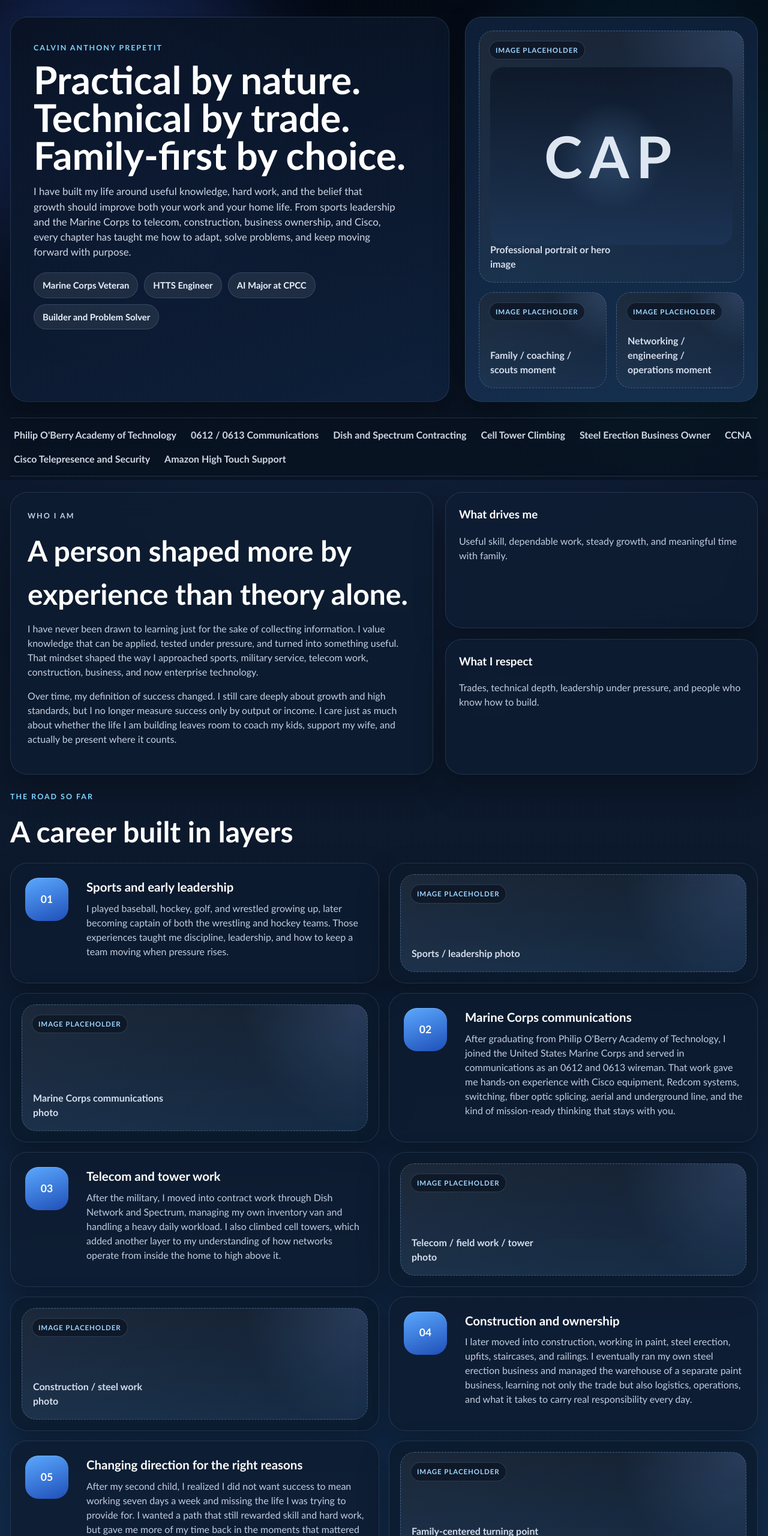
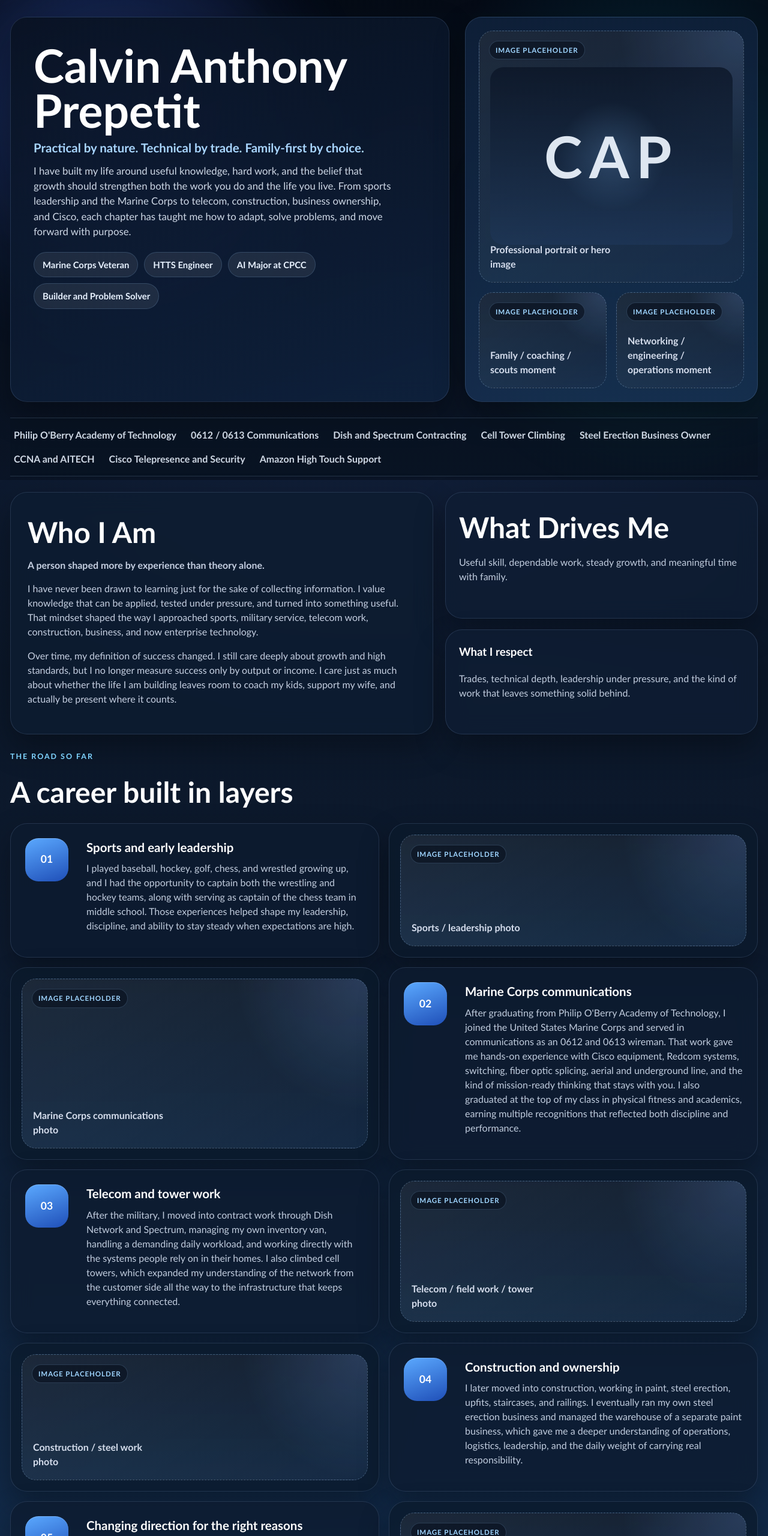
Before and after one commit to CalvinPrepetit/web-pages-project, a plain HTML site: page personal.html in a window 1280 px wide. Shown: the top 2560 px of the page at 60% size. Drawn offline with Linux system fonts and the light colour scheme.

Commit message:
Refine personal page wording and headings

```diff
--- a/personal.html
+++ b/personal.html
@@ -16,15 +16,15 @@
     <main class="page-shell personal-shell">
       <section class="personal-hero reveal">
         <div class="personal-hero-copy">
-          <p class="personal-kicker">Calvin Anthony Prepetit</p>
-          <h1>Practical by nature. Technical by trade. Family-first by choice.</h1>
+          <h1>Calvin Anthony Prepetit</h1>
+          <p class="personal-slogan">Practical by nature. Technical by trade. Family-first by choice.</p>
           <p class="personal-lead">
             I have built my life around useful knowledge, hard work, and the
-            belief that growth should improve both your work and your home life.
-            From sports leadership and the Marine Corps to telecom,
-            construction, business ownership, and Cisco, every chapter has
-            taught me how to adapt, solve problems, and keep moving forward
-            with purpose.
+            belief that growth should strengthen both the work you do and the
+            life you live. From sports leadership and the Marine Corps to
+            telecom, construction, business ownership, and Cisco, each chapter
+            has taught me how to adapt, solve problems, and move forward with
+            purpose.
           </p>
           <div class="personal-chip-row">
             <span>Marine Corps Veteran</span>
@@ -65,7 +65,7 @@
           <span>Dish and Spectrum Contracting</span>
           <span>Cell Tower Climbing</span>
           <span>Steel Erection Business Owner</span>
-          <span>CCNA</span>
+          <span>CCNA and AITECH</span>
           <span>Cisco Telepresence and Security</span>
           <span>Amazon High Touch Support</span>
         </div>
@@ -73,8 +73,8 @@
 
       <section class="personal-band reveal">
         <div class="personal-band-copy">
-          <p class="personal-section-kicker">Who I Am</p>
-          <h2>A person shaped more by experience than theory alone.</h2>
+          <h2>Who I Am</h2>
+          <p class="personal-band-subtitle">A person shaped more by experience than theory alone.</p>
           <p>
             I have never been drawn to learning just for the sake of collecting
             information. I value knowledge that can be applied, tested under
@@ -93,12 +93,12 @@
 
         <div class="personal-band-side">
           <article class="value-card smooth-card">
-            <h3>What drives me</h3>
+            <h2>What Drives Me</h2>
             <p>Useful skill, dependable work, steady growth, and meaningful time with family.</p>
           </article>
           <article class="value-card smooth-card">
             <h3>What I respect</h3>
-            <p>Trades, technical depth, leadership under pressure, and people who know how to build.</p>
+            <p>Trades, technical depth, leadership under pressure, and the kind of work that leaves something solid behind.</p>
           </article>
         </div>
       </section>
@@ -115,10 +115,12 @@
             <div class="journey-copy">
               <h3>Sports and early leadership</h3>
               <p>
-                I played baseball, hockey, golf, and wrestled growing up, later
-                becoming captain of both the wrestling and hockey teams. Those
-                experiences taught me discipline, leadership, and how to keep a
-                team moving when pressure rises.
+                I played baseball, hockey, golf, chess, and wrestled growing
+                up, and I had the opportunity to captain both the wrestling and
+                hockey teams, along with serving as captain of the chess team
+                in middle school. Those experiences helped shape my leadership,
+                discipline, and ability to stay steady when expectations are
+                high.
               </p>
             </div>
           </article>
@@ -147,7 +149,10 @@
                 communications as an 0612 and 0613 wireman. That work gave me
                 hands-on experience with Cisco equipment, Redcom systems,
                 switching, fiber optic splicing, aerial and underground line,
-                and the kind of mission-ready thinking that stays with you.
+                and the kind of mission-ready thinking that stays with you. I
+                also graduated at the top of my class in physical fitness and
+                academics, earning multiple recognitions that reflected both
+                discipline and performance.
               </p>
             </div>
           </article>
@@ -158,10 +163,12 @@
               <h3>Telecom and tower work</h3>
               <p>
                 After the military, I moved into contract work through Dish
-                Network and Spectrum, managing my own inventory van and handling
-                a heavy daily workload. I also climbed cell towers, which added
-                another layer to my understanding of how networks operate from
-                inside the home to high above it.
+                Network and Spectrum, managing my own inventory van, handling a
+                demanding daily workload, and working directly with the systems
+                people rely on in their homes. I also climbed cell towers,
+                which expanded my understanding of the network from the customer
+                side all the way to the infrastructure that keeps everything
+                connected.
               </p>
             </div>
           </article>
@@ -188,9 +195,9 @@
                 I later moved into construction, working in paint, steel
                 erection, upfits, staircases, and railings. I eventually ran my
                 own steel erection business and managed the warehouse of a
-                separate paint business, learning not only the trade but also
-                logistics, operations, and what it takes to carry real
-                responsibility every day.
+                separate paint business, which gave me a deeper understanding
+                of operations, logistics, leadership, and the daily weight of
+                carrying real responsibility.
               </p>
             </div>
           </article>
@@ -228,14 +235,16 @@
             <div class="journey-copy">
               <h3>Cisco, specialization, and growth</h3>
               <p>
-                I entered Cisco through the Venture Talent Incubation Program,
-                earned my CCNA, and stepped into the corporate technology world.
-                I grew quickly on the telepresence team working with CUCM,
-                Expressways, endpoints, and collaboration systems, then moved
-                into security and specialized in firewalls. Today I work as a
-                High Touch Technical Support engineer for the Amazon account,
-                reviewing scripts, diagnosing network issues, and helping keep
-                critical operations stable and dependable.
+                I entered Cisco through the Veteran Talent Incubation Program,
+                earned both my CCNA and AITECH certification, and stepped into
+                the corporate technology world with a strong foundation and a
+                willingness to learn fast. I grew quickly on the telepresence
+                team working with CUCM, Expressways, endpoints, and
+                collaboration systems, then moved into security and specialized
+                in firewalls. Today I work as a High Touch Technical Support
+                engineer for the Amazon account, reviewing scripts, diagnosing
+                network issues, and helping keep critical operations stable and
+                dependable.
               </p>
             </div>
           </article>
@@ -248,10 +257,10 @@
           <h2>Enterprise-scale engineering with practical impact</h2>
           <p>
             My work today sits at the intersection of networking, security,
-            troubleshooting, review, and operational resilience. I enjoy the
-            challenge because it is practical in the truest sense: understand
-            the system, understand the risk, understand the failure point, and
-            help drive the right result.
+            troubleshooting, review, and operational resilience. What I enjoy
+            most is that the work demands clarity: understand the system,
+            identify the risk, find the real failure point, and help move
+            toward the right solution.
           </p>
           <p>
             I have also helped create artificial intelligence efforts within my
@@ -303,7 +312,8 @@
               figuring things out. Rosalinda is thoughtful, sharp, and more
               analytical in the way she approaches the world. Charlotte is full
               of energy and has given me the gift of being present for more of
-              the everyday moments that matter.
+              the everyday moments that matter. Calvin Jr. is curious, calm,
+              and already has a quiet way of taking in the world around him.
             </p>
           </article>
 
--- a/styles.css
+++ b/styles.css
@@ -638,10 +638,19 @@ body.personal-page {
 }
 
 .personal-hero h1 {
-  margin-bottom: 16px;
-  font-size: clamp(2.5rem, 5vw, 4.6rem);
+  margin-bottom: 12px;
+  font-size: clamp(3rem, 6vw, 5.3rem);
   line-height: 0.98;
   text-wrap: balance;
+}
+
+.personal-slogan {
+  margin: 0 0 14px;
+  font-size: clamp(1rem, 2vw, 1.28rem);
+  line-height: 1.2;
+  color: #a9d6ff;
+  font-weight: 700;
+  white-space: nowrap;
 }
 
 .personal-lead {
@@ -785,10 +794,19 @@ body.personal-page {
 .personal-band-copy h2 {
   color: #ffffff;
   font-size: clamp(2rem, 4vw, 3rem);
+  margin-bottom: 8px;
 }
 
 .personal-band-copy p {
   color: rgba(228, 238, 255, 0.86);
+}
+
+.personal-band-subtitle {
+  margin: 0 0 16px;
+  font-size: 1rem;
+  line-height: 1.4;
+  color: #a9d6ff;
+  font-weight: 700;
 }
 
 .personal-band-side {
@@ -799,6 +817,12 @@ body.personal-page {
 .personal-band-side article {
   padding: 22px;
   background: rgba(15, 30, 52, 0.76);
+}
+
+.personal-band-side h2 {
+  color: #ffffff;
+  font-size: clamp(2rem, 4vw, 3rem);
+  margin-bottom: 10px;
 }
 
 .storyband-card h2,
@@ -968,6 +992,10 @@ body.personal-page {
     padding: 28px 24px;
   }
 
+  .personal-slogan {
+    white-space: normal;
+  }
+
   .placeholder-pair {
     grid-template-columns: 1fr;
   }
```
